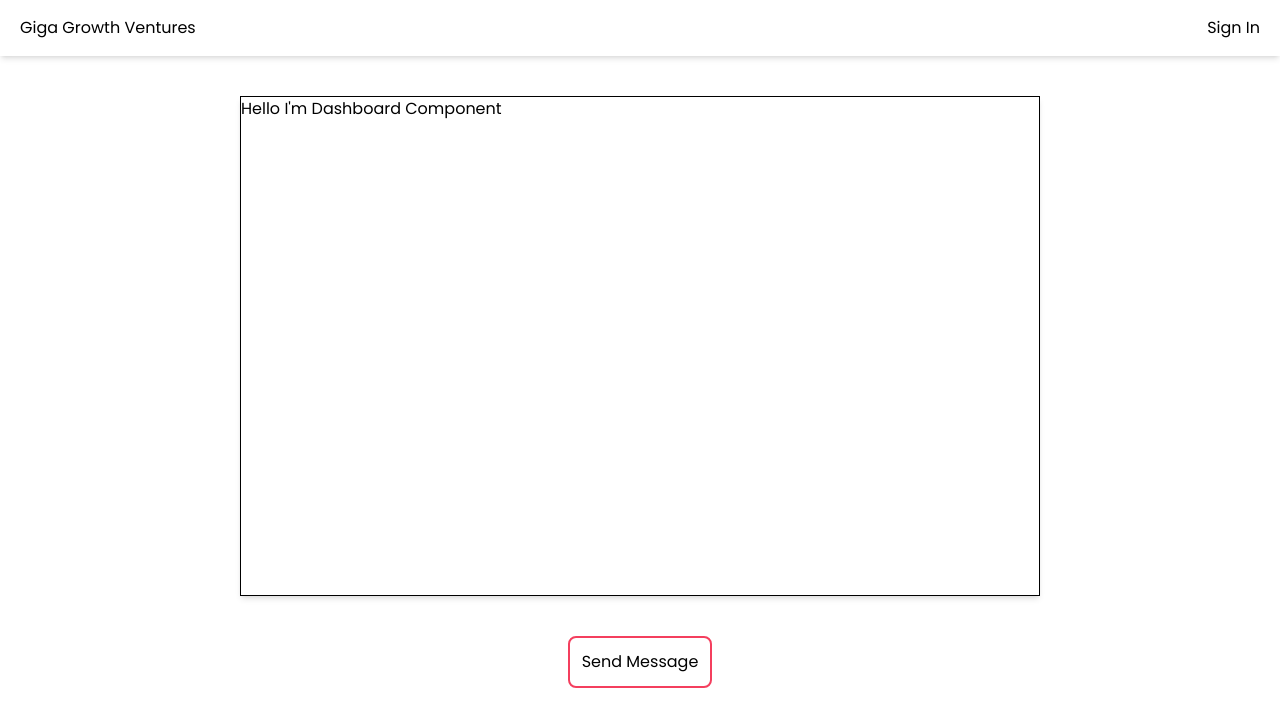
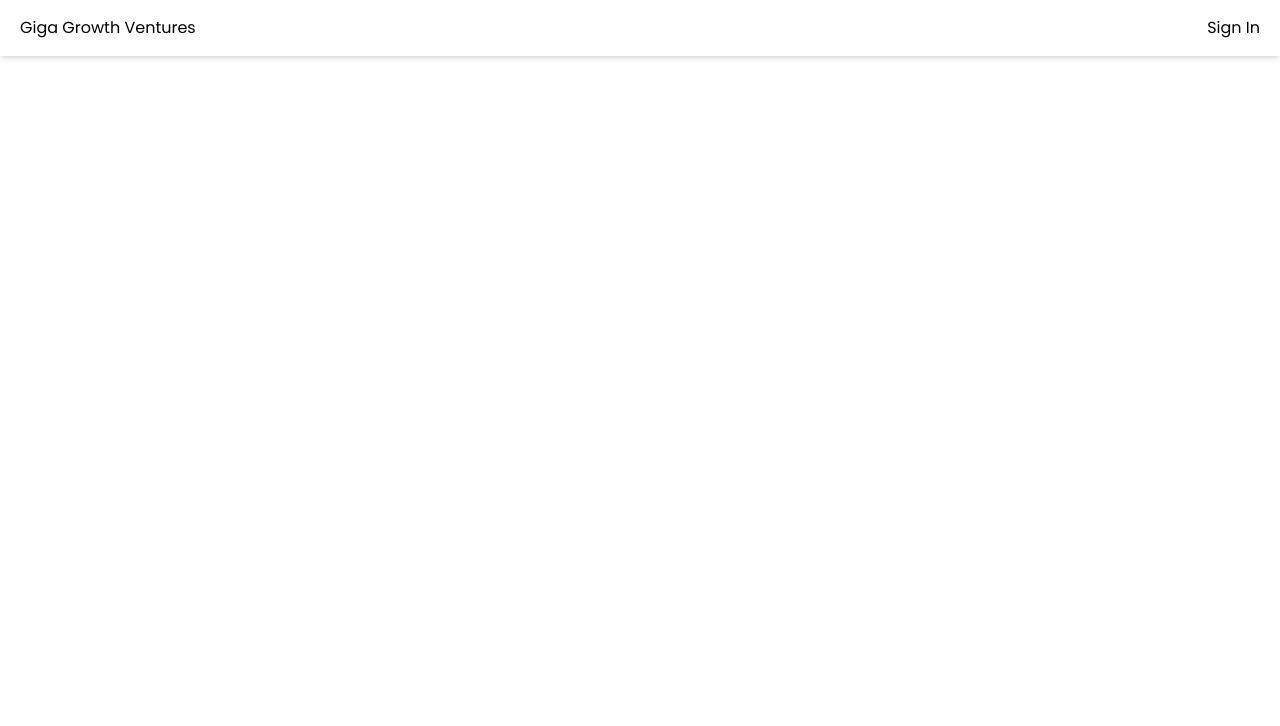
Before and after one commit to chirag1718/Giga_Growth-frontend, a React (Create React App) app: page /dashboard in a window 1280 px wide. Shown: the top 726 px of the page. Built offline with nearby package versions, Linux system fonts and the light colour scheme; no server answers.

Commit message:
Feat: added conditional routing for authenticated & unauthenticated users.

```diff
--- a/src/Routes/Routes.js
+++ b/src/Routes/Routes.js
@@ -4,13 +4,15 @@ import { Routes, Route } from "react-router-dom";
 // local imports
 import SignIn from "../components/Auth/SignIn";
 import Dashboard from "../components/Dashboard/Dashboard";
-
+import { UserAuth } from "../context/AuthContext";
 const AppRoutes = () => {
+  const { user } = UserAuth();
   return (
-    <Routes>
-      <Route exact path="/" element={<SignIn />} />
-      <Route exact path="/dashboard" element={<Dashboard />} />
-    </Routes>
+    <>
+      <Routes>
+        <Route path="/" element={user ? <Dashboard /> : <SignIn />} />
+      </Routes>
+    </>
   );
 };
 
```
